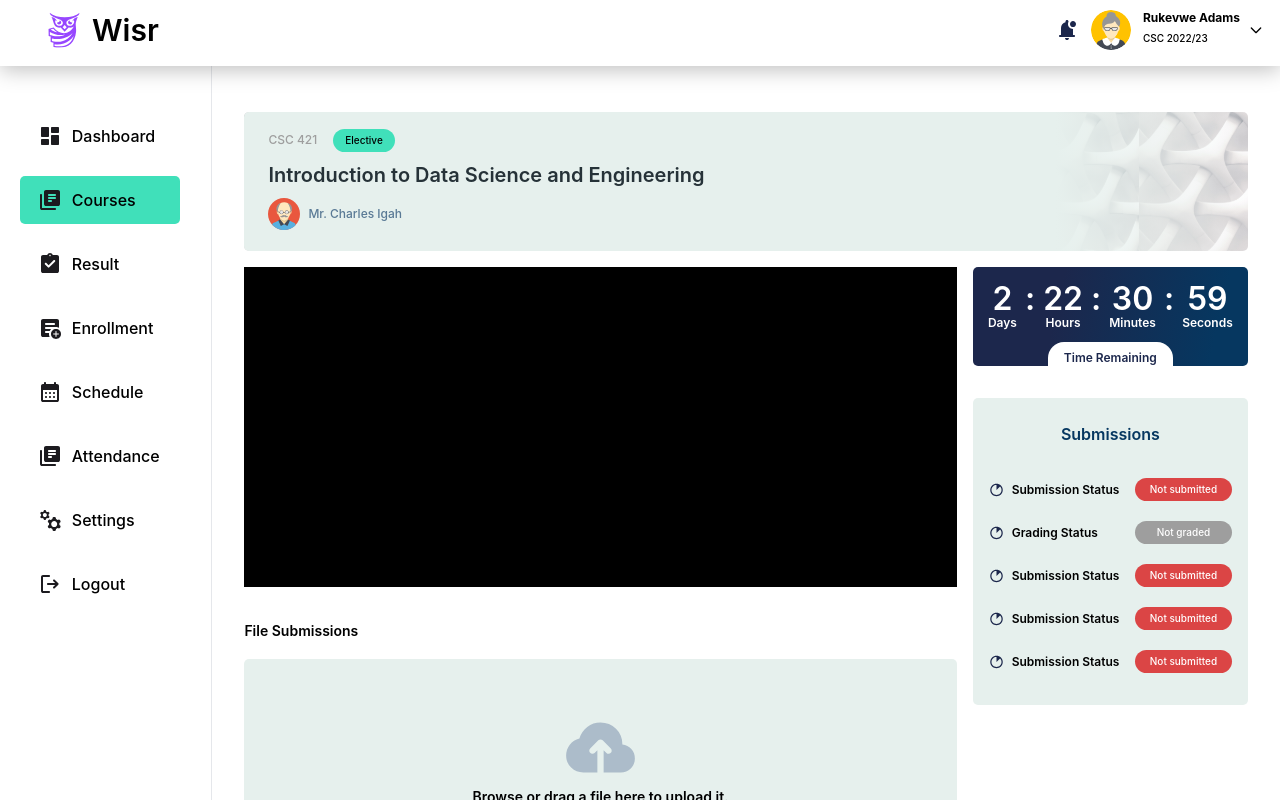
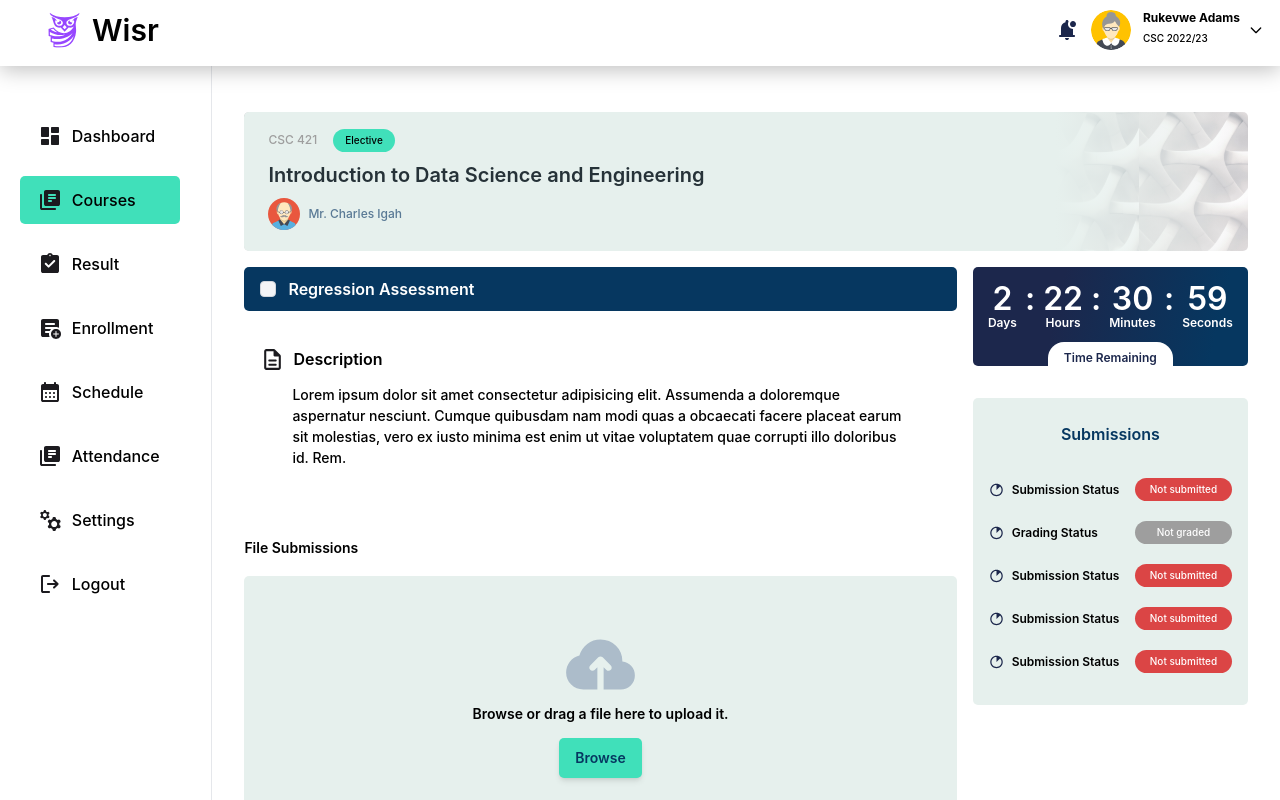
Before and after one commit to SILMS-Project/silms-nest-react, a React (Vite) app in the folder apps/silms-frontend/: page /courses/1/assignments/1 in a window 1280 px wide. Shown: the top 800 px of the page. Built offline with nearby package versions, Linux system fonts and the light colour scheme.

Commit message:
Implemented description for design on course assignment page

```diff
--- a/apps/silms-frontend/src/pages/Courses/CourseAssignment.tsx
+++ b/apps/silms-frontend/src/pages/Courses/CourseAssignment.tsx
@@ -1,5 +1,5 @@
 import DashboardLayout from "@/components/DashboardLayout";
-import { FileInput, Label } from "flowbite-react";
+import { Checkbox, FileInput, Label } from "flowbite-react";
 
 const CourseAssignment = () => {
   return (
@@ -47,8 +47,18 @@ const CourseAssignment = () => {
         <div className="grid grid-cols-7 gap-4">
           <div className="col-span-5">
             <div className="flex flex-col gap-8">
-              <div className="h-80 bg-black">
-                {/* //TODO: Implement assignment description designs*/}
+              <div className="">
+                <div className="w-full rounded-[0.3125rem] bg-[#063760] flex flex-row items-center gap-3 px-4 py-[0.63rem]">
+                  <Checkbox />
+                  <p className="text-base text-[#ffffff] font-semibold leading-normal">Regression Assessment</p>
+                </div>
+                <div className="px-4 py-9 flex flex-col gap-3" >
+                  <div className="flex gap-2">
+                    <img src="/assets/icons/description-icon.svg" alt="description icon" />
+                    <p className="text-black text-base font-semibold leading-normal">Description</p>
+                  </div>
+                  <p className="px-8 text-black text-sm font-medium leading-normal">Lorem ipsum dolor sit amet consectetur adipisicing elit. Assumenda a doloremque aspernatur nesciunt. Cumque quibusdam nam modi quas a obcaecati facere placeat earum sit molestias, vero ex iusto minima est enim ut vitae voluptatem quae corrupti illo doloribus id. Rem.</p>
+                </div>
               </div>
               <div className="flex flex-col gap-4">
                 <p className="text-black text-[0.875rem] font-semibold">
```
Lines whose indentation alone changed are shown as unchanged.
